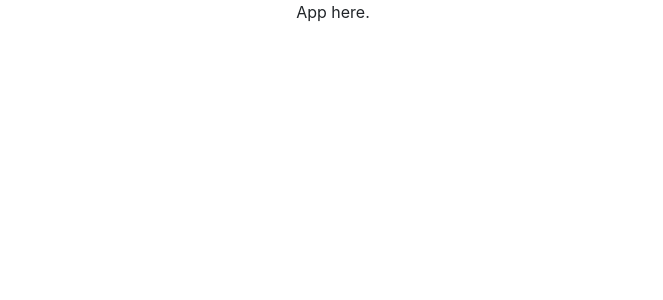
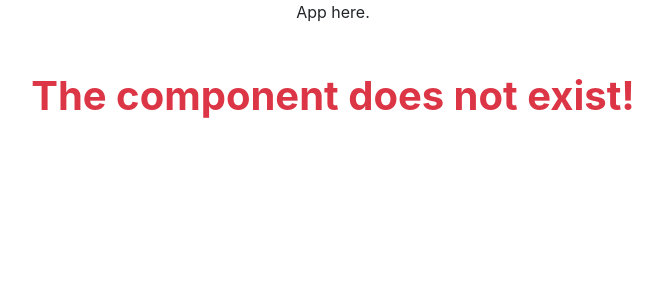
Before and after one commit to ernestsmotlak/ChatApp, a React (Create React App) app in the folder war-frontend/: page / in a window 1280 px wide. Before the commit this address had no page. Shown: the top 300 px of the page, without its empty margins (307-970 px from the left). Built offline with nearby package versions, Linux system fonts and the light colour scheme.

Commit message:
Created a notfound component, embeded it into the router inside of the App.ks
Signed-off-by: ernestsmotlak <ernestsmotlak@gmail.com>

```diff
--- a/war-frontend/src/App.js
+++ b/war-frontend/src/App.js
@@ -2,6 +2,7 @@ import './App.css';
 import { BrowserRouter as Router, Routes, Route } from 'react-router-dom';
 import Register from './Login_SignUp/Register';
 import Login from './Login_SignUp/Login';
+import NotFound from './Components/NotFound';
 
 function App() {
   return (
@@ -11,6 +12,7 @@ function App() {
         <Routes>
           <Route path='/register' element={<Register />} />
           <Route path='/login' element={<Login />} />
+          <Route path='*' element={<NotFound/>}/>
         </Routes>
       </div>
     </Router>
--- /dev/null
+++ b/war-frontend/src/Components/NotFound.js
@@ -0,0 +1,11 @@
+import React from 'react'
+
+const NotFound = () => {
+  return (
+    <div className='display-6 text-danger mt-5 fw-bold'>The component does not exist!
+
+    </div>
+  )
+}
+
+export default NotFound;
--- a/war-frontend/src/Login_SignUp/Login.js
+++ b/war-frontend/src/Login_SignUp/Login.js
@@ -33,12 +33,14 @@ const Login = () => {
             setLoginccessful(data.loginStatus);
             console.log(username + ' login was successful!');
 
+
         }
         catch (error) {
             setError(error.message);
             setLoginccessful(error.loginStatus);
             console.log('Tretjic Login status: ' + loginSuccessful);
         }
+
     };
 
     return (
```
